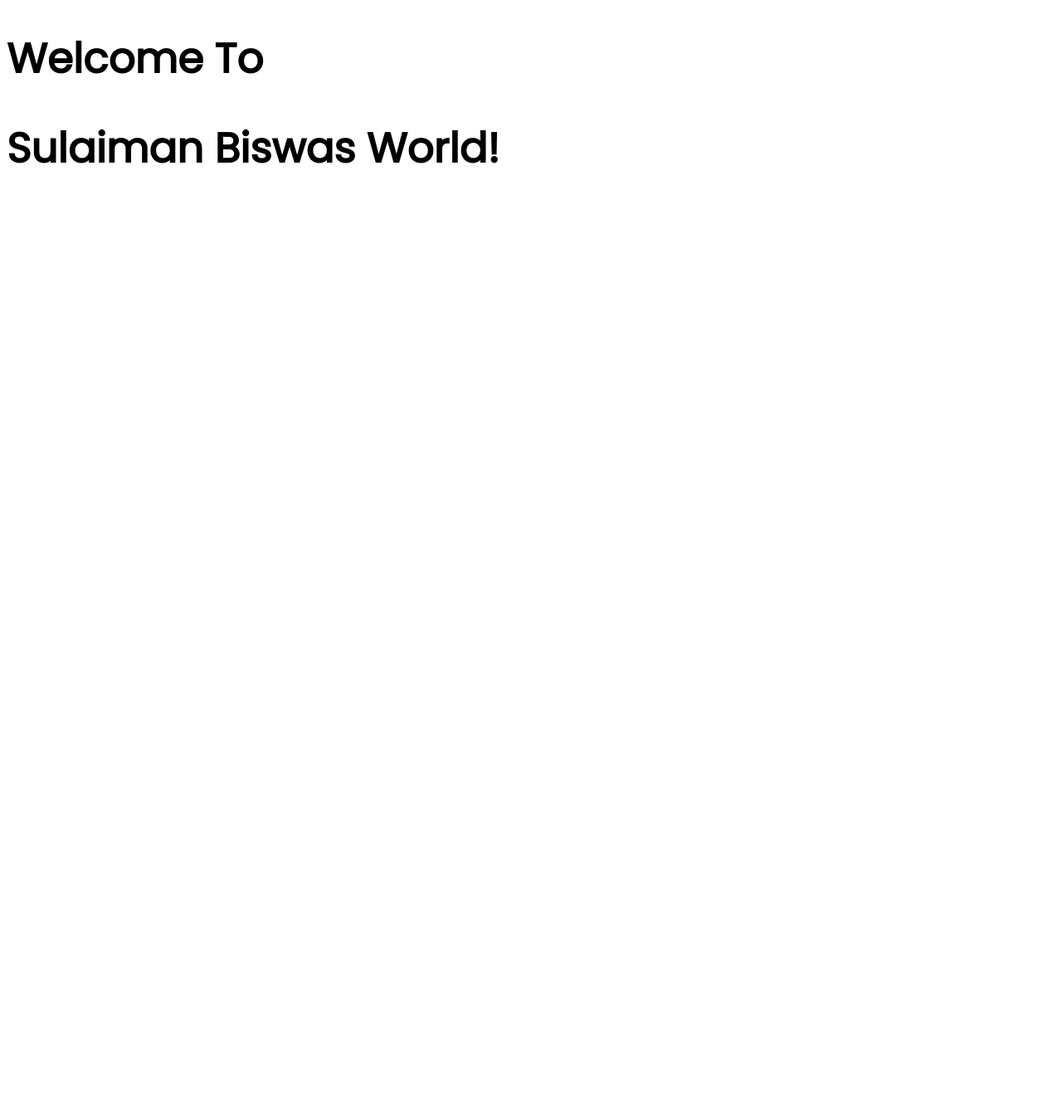
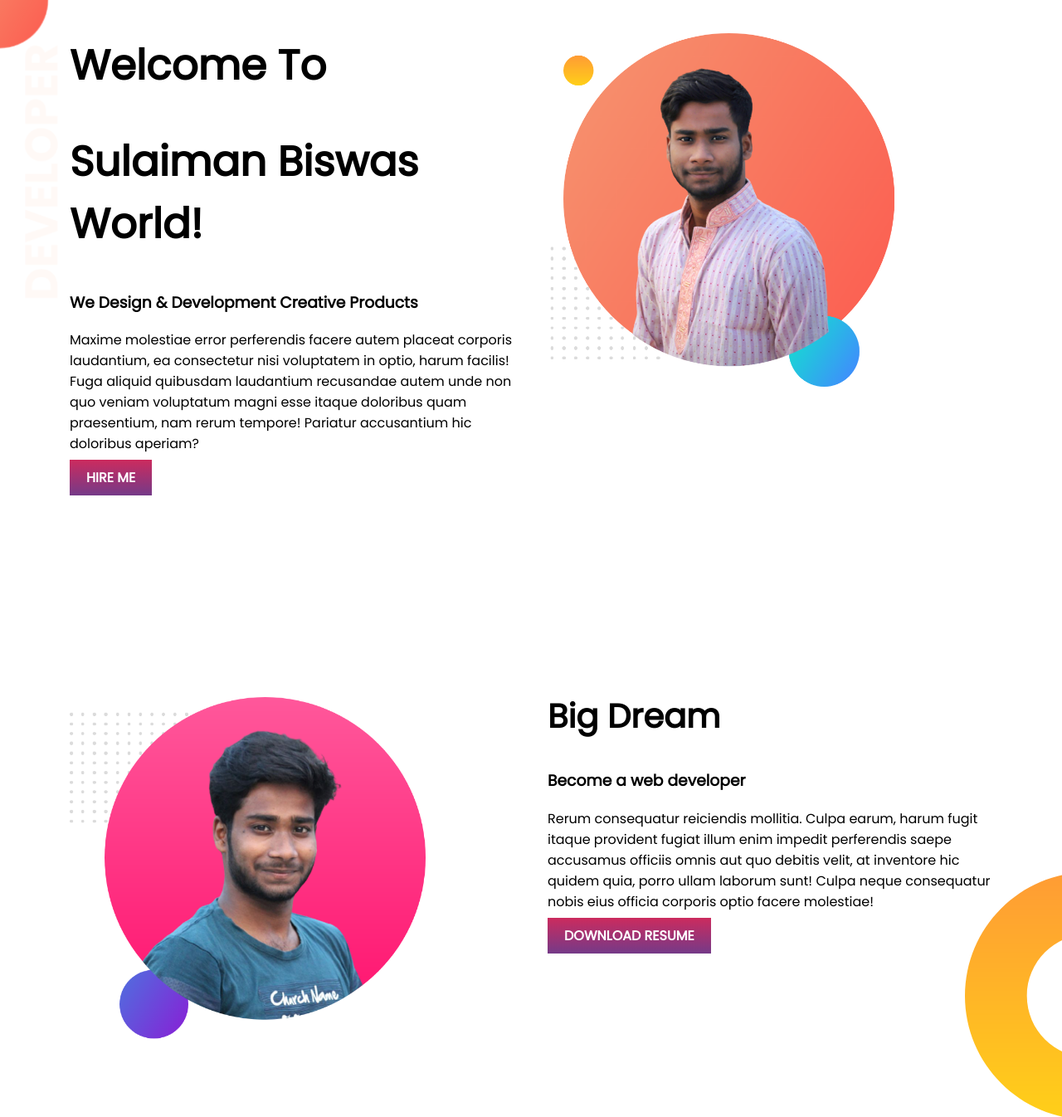
Before and after one commit to sulaimanbiswas/developer-portfolio, a plain HTML site: page index.html in a window 1280 px wide. Shown: the whole page at 83% size. Before the commit the page ends 800 px from the top, so only its background shows below. Drawn offline with Linux system fonts and the light colour scheme.

Commit message:
Top Banner & Dream Section Complete

```diff
--- a/index.html
+++ b/index.html
@@ -13,8 +13,35 @@
 </head>
 
 <body>
-    <h1>Welcome To</h1>
-    <h1>Sulaiman Biswas World!</h1>
+    <section class="hero-section">
+        <div class="hero-contnet w-50">
+            <h1>Welcome To</h1>
+            <h1><span>Sulaiman Biswas</span> World!</h1>
+            <h3>We Design & Development Creative Products </h3>
+            <p>Maxime molestiae error perferendis facere autem placeat corporis laudantium, ea consectetur nisi
+                voluptatem in optio, harum facilis! Fuga aliquid quibusdam laudantium recusandae autem unde non quo
+                veniam voluptatum magni esse itaque doloribus quam praesentium, nam rerum tempore! Pariatur accusantium
+                hic doloribus aperiam?</p>
+            <a class="hire-btn" href="https://www.linkedin.com/in/sulaimanbiswas" target="_blank">hire me</a>
+        </div>
+        <div class="hero-img w-50">
+            <img src="images/suliaman-1-bg.png" alt="">
+        </div>
+    </section>
+    <section class="big-dream">
+        <div class="w-50">
+            <img src="images/sulaiman-2-bg.png" alt="">
+        </div>
+        <div class="w-50">
+            <h1>Big Dream</h1>
+            <h3>Become a web developer</h3>
+            <p>Rerum consequatur reiciendis mollitia. Culpa earum, harum fugit itaque provident fugiat illum enim
+                impedit perferendis saepe accusamus officiis omnis aut quo debitis velit, at inventore hic quidem quia,
+                porro ullam laborum sunt! Culpa neque consequatur nobis eius officia corporis optio facere molestiae!
+            </p>
+            <a class="hire-btn" href="https://www.linkedin.com/in/sulaimanbiswas" target="_blank">download resume</a>
+        </div>
+    </section>
 </body>
 
 </html>
--- a/style.css
+++ b/style.css
@@ -1,7 +1,53 @@
 body {
     font-family: 'Poppins', sans-serif;
+    margin: 0;
+    padding: 0;
 }
 
-h1{
+section {
+    display: flex;
+    min-height: 100vh;
+    padding: 0 5%;
+}
+
+.hero-section {
+    background-image: url(images/top-banner.png);
+    background-repeat: no-repeat;
+}
+
+.hero-section h1 {
     font-size: 50px;
 }
+
+.w-50 {
+    width: 50%;
+    padding: 0 20px;
+}
+
+.hero-section img,
+.big-dream img {
+    padding-top: 40px;
+    width: 80%;
+}
+
+.hire-btn {
+    text-decoration: none;
+    text-transform: uppercase;
+    font-weight: 700;
+    padding: 10px 20px;
+    color: #fff;
+    background-image: linear-gradient(#cc2b5e, #753a88);
+    margin-top: 20px;
+}
+
+.hire-btn:hover {
+    background-image: linear-gradient(#753a88, #cc2b5e);
+}
+.big-dream {
+    background-image: url(images/dream-bg.png);
+    background-repeat: no-repeat;
+    background-position: right center;
+}
+.big-dream h1 {
+    font-size: 40px;
+}
```
